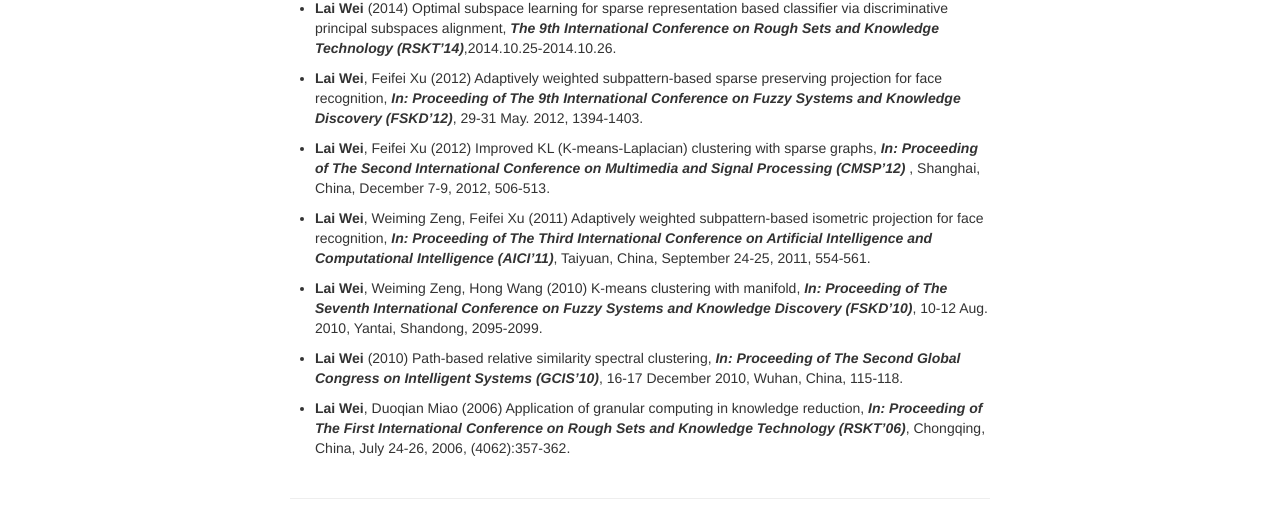
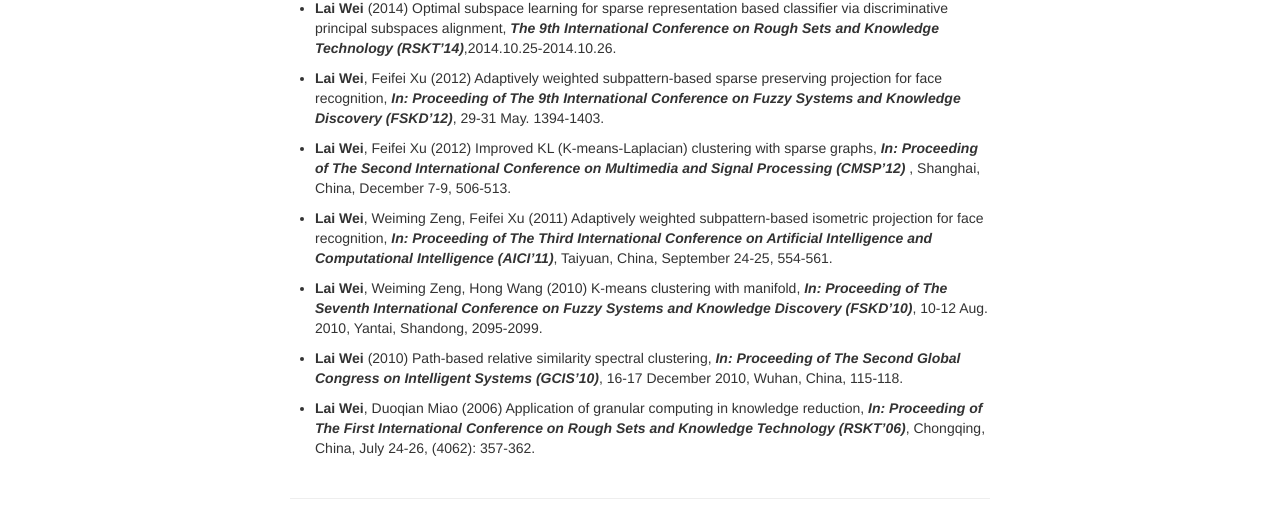
Before and after one commit to weilyshmtu/weilyshmtu.github.io, a Jekyll site: the page built from pages/pubs.md, in a window 1280 px wide. Shown: the part 1634-2161 px from the top of the page. Built offline with Jekyll 4.4.1, drawn with Linux system fonts in a browser that asks for light colours.

Commit message:
Update pubs.md

```diff
--- a/pages/pubs.md
+++ b/pages/pubs.md
@@ -71,14 +71,14 @@ title: Lai Wei's publications
 <ul> <li> <b>Lai Wei</b> (2014) Optimal subspace learning for sparse representation based classifier via discriminative principal subspaces alignment, <i><b>The 9th International Conference on Rough Sets and Knowledge Technology (RSKT’14)</b></i>,2014.10.25-2014.10.26. </li></ul>
 
 
-<ul> <li> <b>Lai Wei</b>, Feifei Xu (2012) Adaptively weighted subpattern-based sparse preserving projection for face recognition, <i><b>In: Proceeding of The 9th International Conference on Fuzzy Systems and Knowledge Discovery (FSKD’12)</b></i>, 29-31 May. 2012, 1394-1403.</li></ul>
+<ul> <li> <b>Lai Wei</b>, Feifei Xu (2012) Adaptively weighted subpattern-based sparse preserving projection for face recognition, <i><b>In: Proceeding of The 9th International Conference on Fuzzy Systems and Knowledge Discovery (FSKD’12)</b></i>, 29-31 May. 1394-1403.</li></ul>
 
-<ul> <li> <b>Lai Wei</b>, Feifei Xu (2012) Improved KL (K-means-Laplacian) clustering with sparse graphs, <i><b>In: Proceeding of The Second International Conference on Multimedia and Signal Processing (CMSP’12)</b></i> , Shanghai, China, December 7-9, 2012, 506-513.</li></ul>
+<ul> <li> <b>Lai Wei</b>, Feifei Xu (2012) Improved KL (K-means-Laplacian) clustering with sparse graphs, <i><b>In: Proceeding of The Second International Conference on Multimedia and Signal Processing (CMSP’12)</b></i> , Shanghai, China, December 7-9, 506-513.</li></ul>
 
-<ul> <li> <b>Lai Wei</b>, Weiming Zeng, Feifei Xu (2011) Adaptively weighted subpattern-based isometric projection for face recognition, <i><b>In: Proceeding of The Third International Conference on Artificial Intelligence and Computational Intelligence (AICI’11)</b></i>, Taiyuan, China, September 24-25, 2011, 554-561.</li></ul>
+<ul> <li> <b>Lai Wei</b>, Weiming Zeng, Feifei Xu (2011) Adaptively weighted subpattern-based isometric projection for face recognition, <i><b>In: Proceeding of The Third International Conference on Artificial Intelligence and Computational Intelligence (AICI’11)</b></i>, Taiyuan, China, September 24-25, 554-561.</li></ul>
 
 <ul> <li> <b>Lai Wei</b>, Weiming Zeng, Hong Wang (2010) K-means clustering with manifold, <i><b>In: Proceeding of The Seventh International Conference on Fuzzy Systems and Knowledge Discovery (FSKD’10)</b></i>, 10-12 Aug. 2010, Yantai, Shandong, 2095-2099.</li></ul>
 
 <ul> <li> <b>Lai Wei</b> (2010) Path-based relative similarity spectral clustering, <i><b>In: Proceeding of The Second Global Congress on Intelligent Systems (GCIS’10)</b></i>, 16-17 December 2010, Wuhan, China, 115-118.</li></ul>
 
-<ul> <li> <b>Lai Wei</b>, Duoqian Miao (2006) Application of granular computing in knowledge reduction, <i><b>In: Proceeding of The First International Conference on Rough Sets and Knowledge Technology (RSKT’06)</b></i>, Chongqing, China, July 24-26, 2006, (4062):357-362.</li></ul>
+<ul> <li> <b>Lai Wei</b>, Duoqian Miao (2006) Application of granular computing in knowledge reduction, <i><b>In: Proceeding of The First International Conference on Rough Sets and Knowledge Technology (RSKT’06)</b></i>, Chongqing, China, July 24-26, (4062): 357-362.</li></ul>
```
